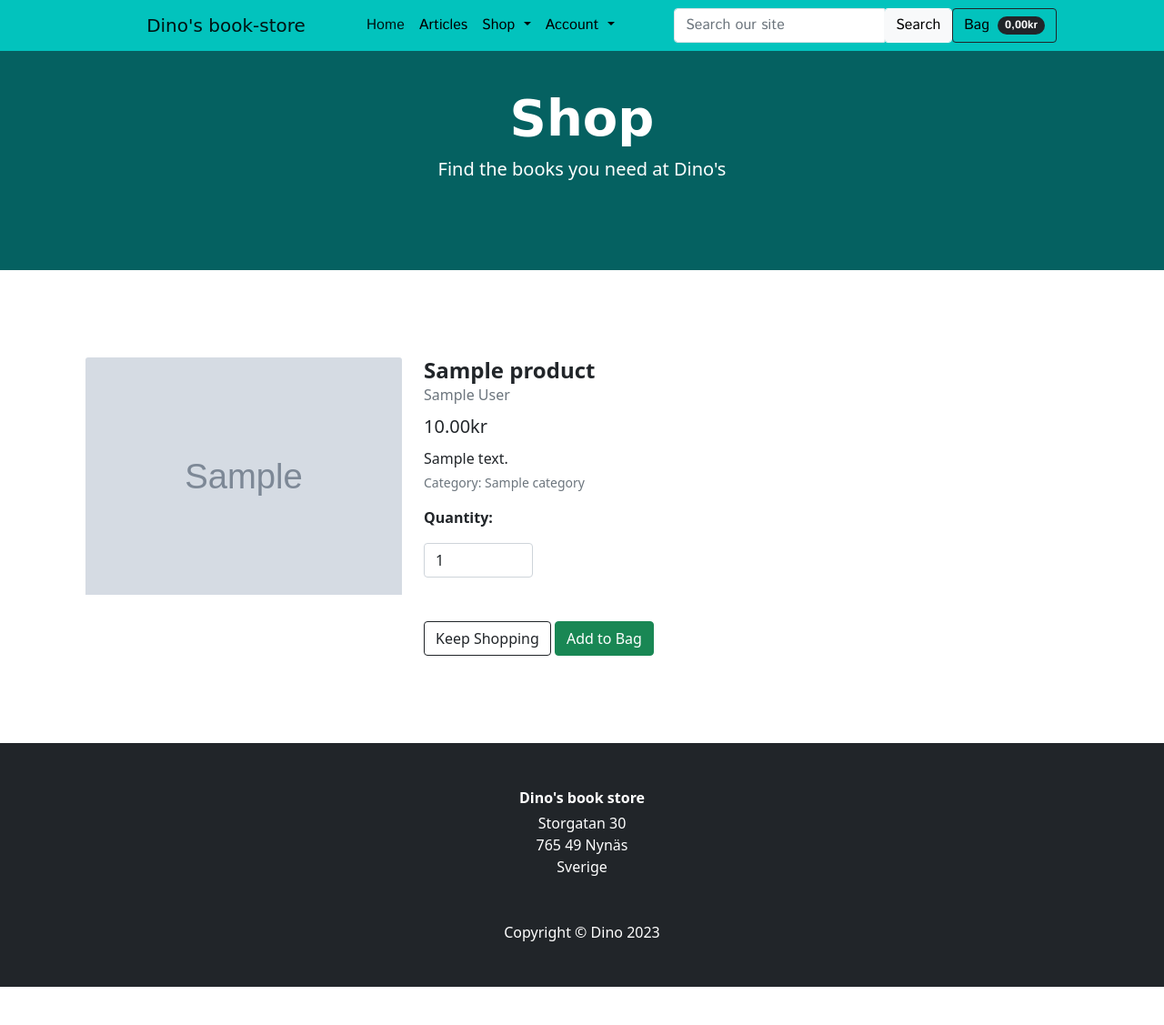
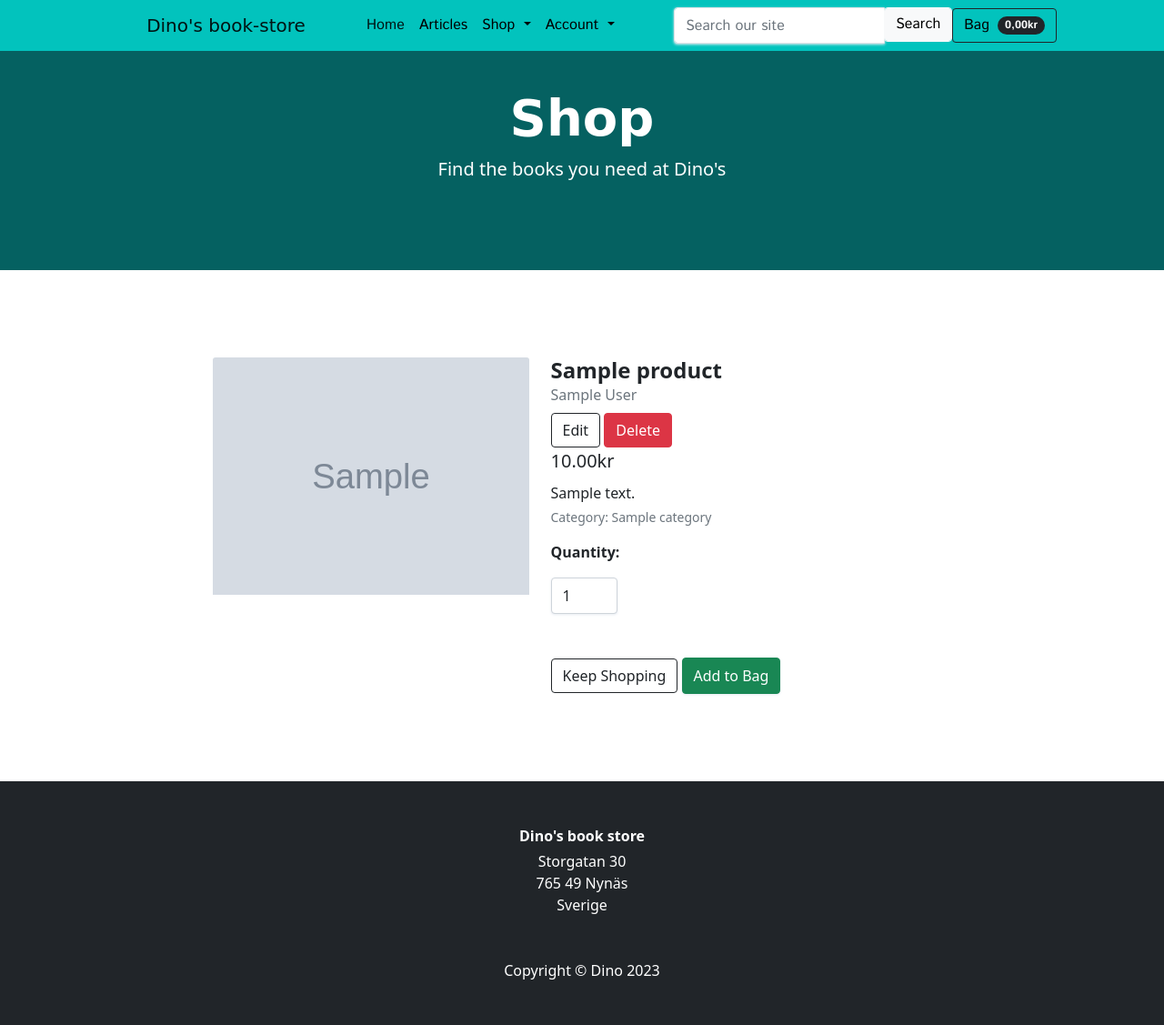
Before and after one commit to 11bus11/book-store1, a Django app: page /products/1 in a window 1280 px wide. Shown: the whole page at 91% size. Before the commit the page ends 1085 px from the top, so only its background shows below. Run offline with Django 3.2, Linux system fonts and the light colour scheme; tables that the repository leaves empty hold one stand-in row (values such as "Sample post"); grey boxes marked "Sample" are stand-in pictures; some libraries are stand-ins or nearby versions; some web fonts are replaced.

Commit message:
added product editing functionality from frontend

```diff
--- a/products/forms.py
+++ b/products/forms.py
@@ -11,6 +11,7 @@ class ProductForm(forms.ModelForm):
     def __init__(self, *args, **kwargs):
         super().__init__(*args, **kwargs)
         categories = Category.objects.all()
+
 
         for field_name, field in self.fields.items():
             field.widget.attrs['class'] = 'border-black'
--- a/products/templates/products/add_product.html
+++ b/products/templates/products/add_product.html
@@ -16,13 +16,13 @@
                             <form action="{% url 'add_products' %}" method="POST" id="product-form" class="form mb-5" encrypte="multipart/form-data">
                                 {% csrf_token %}
                                 <h2>Add products - form</h2>
-                                {% for field in form %}
+                                {{% for field in form %}
                                     <p class="mb-0 mt-2">{{ field.name }}:</p>{{ field }}
                                 {% endfor %}
                                 <br>
                                 <div class="mt-4">
+                                    <a href="{% url 'products' %}"><div class="btn btn-outline-dark">Cancel</div></a>
                                     <button class="btn btn-success" type="submit">Add Product</button>
-                                    <a href="{% url 'products' %}"><div class="btn btn-outline-dark">Products page</div></a>
                                 </div>
 
                             </form>
--- a/products/templates/products/product_detail.html
+++ b/products/templates/products/product_detail.html
@@ -23,17 +23,20 @@
                         {% endif %}
                     </div>
                 </div>
-                <div class="col">
+                <div class="col-5">
                     <div class="product-details-container mb-5 mt-md-5">
                         <h4 class="mb-0 fw-bold">{{ product.name }}</h4>
                         <p class="mb-2 text-muted">{{ product.author }}</p>
+                        <div>
+                            <a href="{% url 'edit_products' product.id %}"><button class="btn btn-outline-dark">Edit</button></a>
+                            <a href=""><button class="btn btn-danger">Delete</button></a>
+                        </div>
                         <p class="lead mb-2 text-left font-weight-bold">{{ product.price }}kr</p>
                         <p class="mb-0 text-left font-weight-normal">{{ product.description }}</p>
                         {% if product.category %}
                         <p class="small mt-1 mb-0 text-muted">Category: {{ product.category }}</p>
                         {% endif %}
                         <div class="mt-2">
-
                             <form class="form" action="{% url 'add_to_bag' product.id %}" method="POST">
                                 {% csrf_token %}
                                 <div class="form-row mb-2">
--- a/products/urls.py
+++ b/products/urls.py
@@ -7,4 +7,5 @@ urlpatterns = [
     path('', views.all_products, name='products'),
     path('<int:product_id>', views.product_detail, name='product_detail'),
     path('add/', views.add_product, name='add_products'),
+    path('edit/<int:product_id>/', views.edit_product, name='edit_products'),
 ]
--- a/products/views.py
+++ b/products/views.py
@@ -80,3 +80,34 @@ def add_product(request):
     }
 
     return render(request, template, context)
+
+
+@login_required
+def edit_product(request, product_id):
+    """ Edit a product in the store """
+    if not request.user.is_superuser:
+        messages.error(request, 'Sorry, only store owners can do that.')
+        return redirect(reverse('home'))
+
+    product = get_object_or_404(Product, pk=product_id)
+    if request.method == 'POST':
+        form = ProductForm(request.POST, request.FILES, instance=product)
+        if form.is_valid():
+            form.save()
+            messages.success(request, 'Successfully updated product!')
+            return redirect(reverse('product_detail', args=[product.id]))
+        else:
+            messages.error(request,
+                           ('Failed to update product. '
+                            'Please ensure the form is valid.'))
+    else:
+        form = ProductForm(instance=product)
+        messages.info(request, f'You are editing {product.name}')
+
+    template = 'products/edit_product.html'
+    context = {
+        'form': form,
+        'product': product,
+    }
+
+    return render(request, template, context)
--- a/static/css/style.css
+++ b/static/css/style.css
@@ -54,7 +54,8 @@ footer {
 
 .StripeElement,
 .stripe-style-input,
-#profie-update-form, {
+#profie-update-form,
+input {
   box-sizing: border-box;
   height: 40px;
   padding: 10px 12px;
```
Also changed, not shown: products/templates/products/edit_product.html (added, +40 -0 lines).
